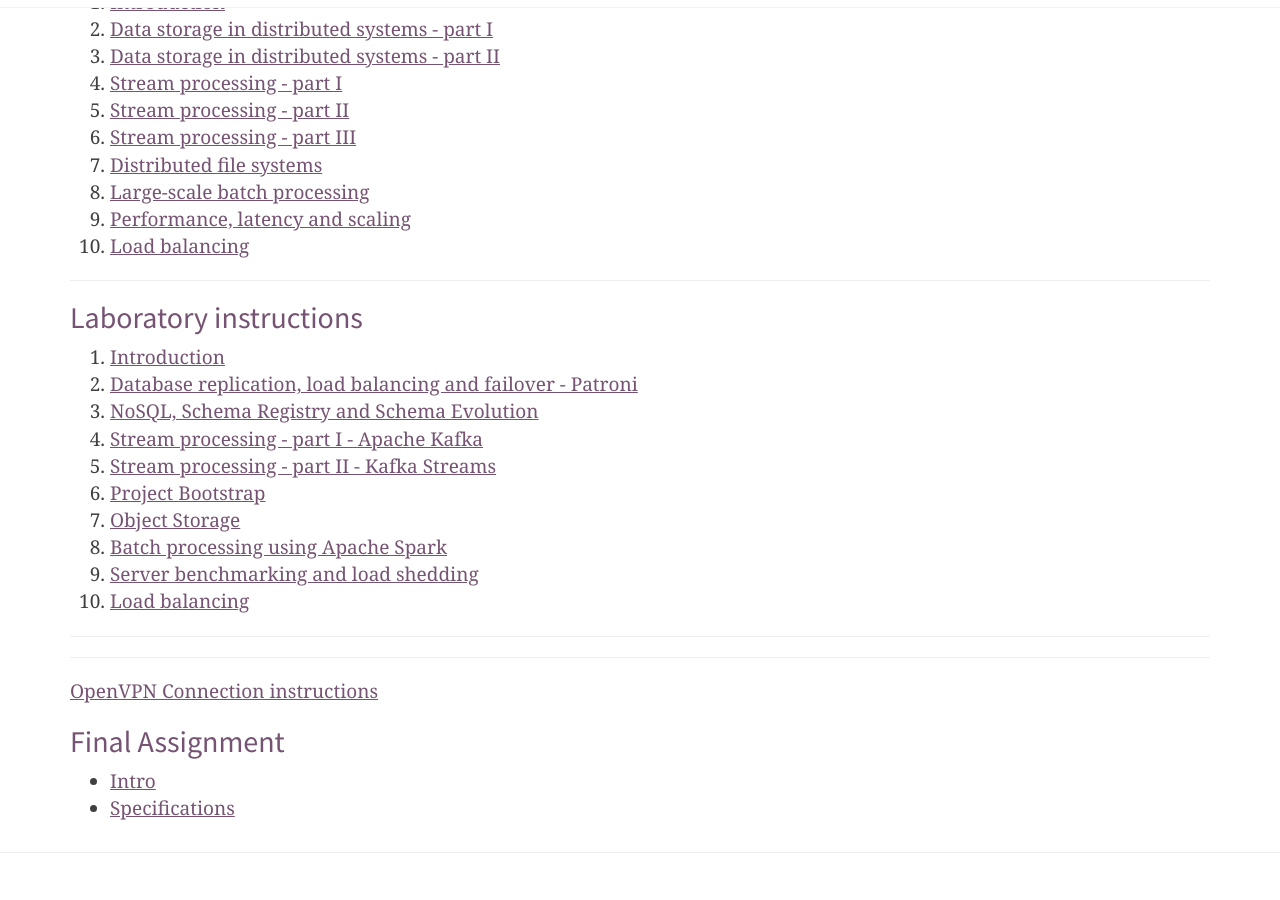
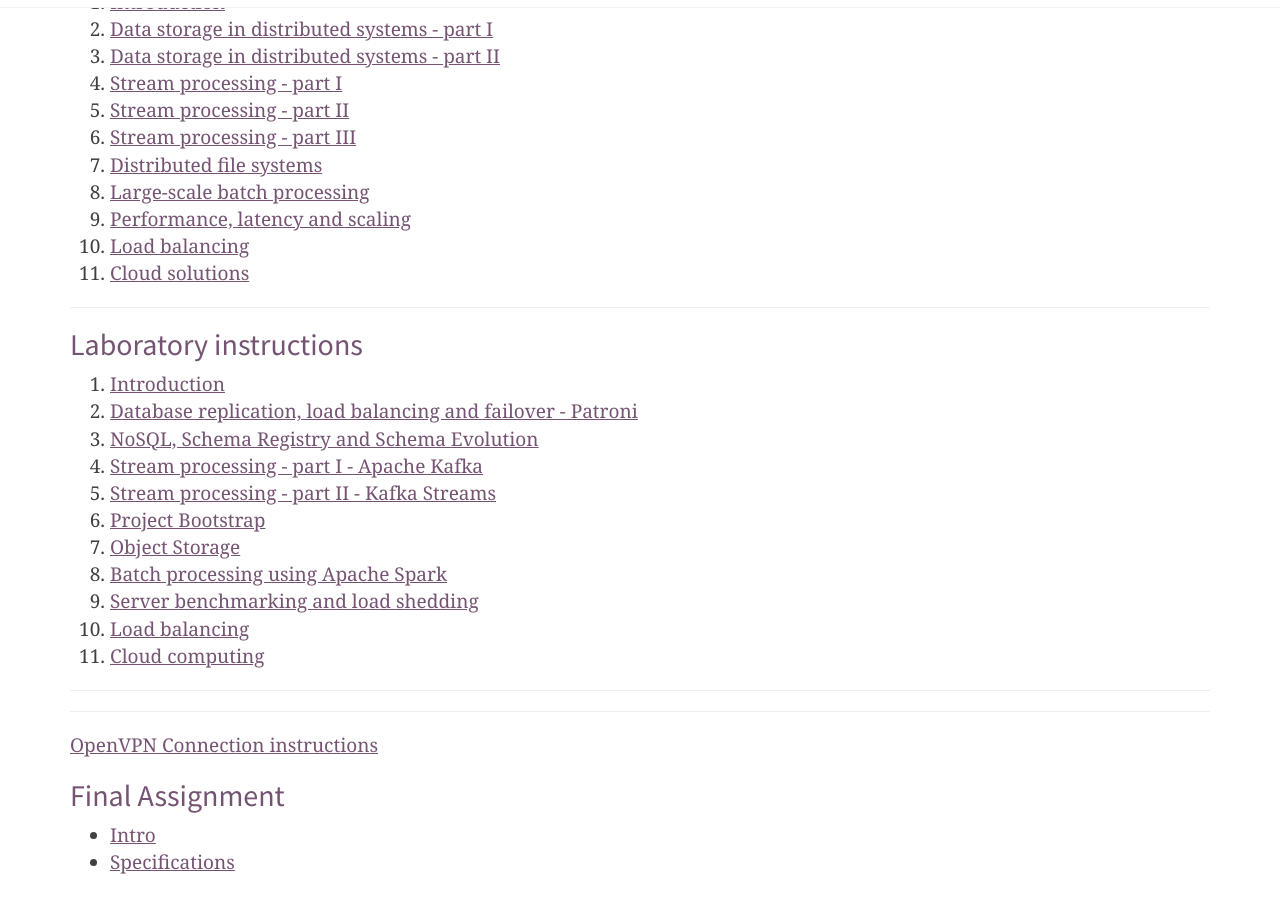
Before and after one commit to RTBHOUSE/mimuw-blog2024L, a Jekyll site: the page built from index.html, in a window 1280 px wide and 900 px high, scrolled down 876 px. Built offline with Jekyll 4.4.1, drawn with Linux system fonts in a browser that asks for light colours; nearby versions of some CDN libraries; the list of posts is cut into pages by our own code.

Commit message:
Update index.html

```diff
--- a/index.html
+++ b/index.html
@@ -38,6 +38,7 @@
 		<li><a href="/slides/8.pdf">Large-scale batch processing</a></li>
 		<li><a href="/slides/9.pdf">Performance, latency and scaling</a></li>
 		<li><a href="/slides/10.pdf">Load balancing</a></li>
+		<li><a href="/slides/13.pdf">Cloud solutions</a></li>
 
 	</ol>
 </div>
@@ -78,6 +79,9 @@
 		</li>
 		<li>
 			<a href="https://github.com/RTBHOUSE/mimuw-lab2024L/tree/main/lab10">Load balancing</a>
+		</li>
+		<li>
+			<a href="https://github.com/RTBHOUSE/mimuw-lab2024L/tree/main/lab13">Cloud computing</a>
 		</li>
 
 
```
